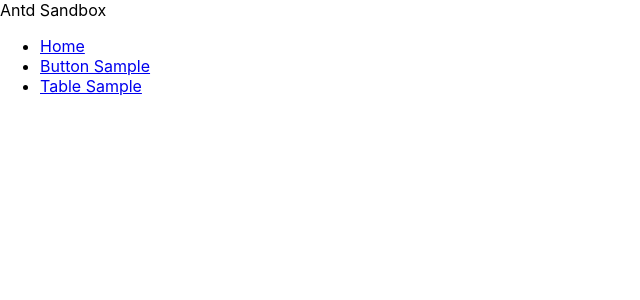
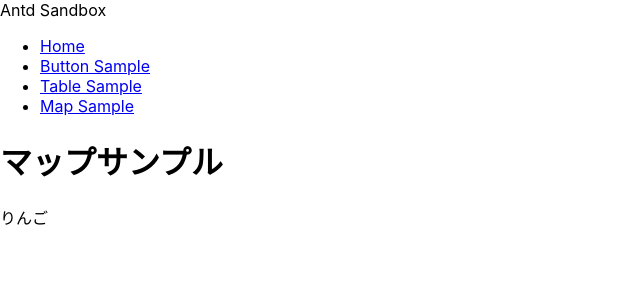
Before and after one commit to TatsuSerendipity/antd-sandbox, a React (Create React App) app: page /MapSample in a window 1280 px wide. Shown: the top 300 px of the page, without its empty margins (0-640 px from the left). Built offline with nearby package versions, Linux system fonts and the light colour scheme.

Commit message:
map型のお試し

```diff
--- a/src/App.tsx
+++ b/src/App.tsx
@@ -3,6 +3,7 @@ import { BrowserRouter, Route } from "react-router-dom";
 import Navigation from "./pages/Navigation";
 import ButtonSample from "./pages/ButtonaSample";
 import TableSample from "./pages/TableSamle";
+import MapSample from "./pages/MapSamle";
 
 const App = () => (
   <BrowserRouter>
@@ -15,6 +16,9 @@ const App = () => (
     <Route path="/TableSample">
       <TableSample />
     </Route>
+    <Route path="/MapSample">
+      <MapSample />
+    </Route>
   </BrowserRouter>
 );
 
--- /dev/null
+++ b/src/pages/MapSamle.tsx
@@ -0,0 +1,28 @@
+import { Space, Table } from "antd";
+import { useState } from "react";
+
+const MapSample = () => {
+  const [ids, setIds] = useState<Map<string, string>>(
+    new Map<string, string>()
+  );
+  ids.set("apple", "りんご");
+  ids.set("banana", "ばなな");
+  ids.set("strawberry", "いちご");
+
+  for (const [key, value] of ids) {
+    console.log(key, value);
+  }
+
+  return (
+    <>
+      <h1>マップサンプル</h1>
+      <div>
+        <Space>
+          <div>{ids.get("apple")}</div>
+        </Space>
+      </div>
+    </>
+  );
+};
+
+export default MapSample;
--- a/src/pages/Navigation.tsx
+++ b/src/pages/Navigation.tsx
@@ -13,6 +13,9 @@ const Navigation = () => (
       <li>
         <a href="/TableSample">Table Sample</a>
       </li>
+      <li>
+        <a href="/MapSample">Map Sample</a>
+      </li>
     </ul>
   </>
 );
```
